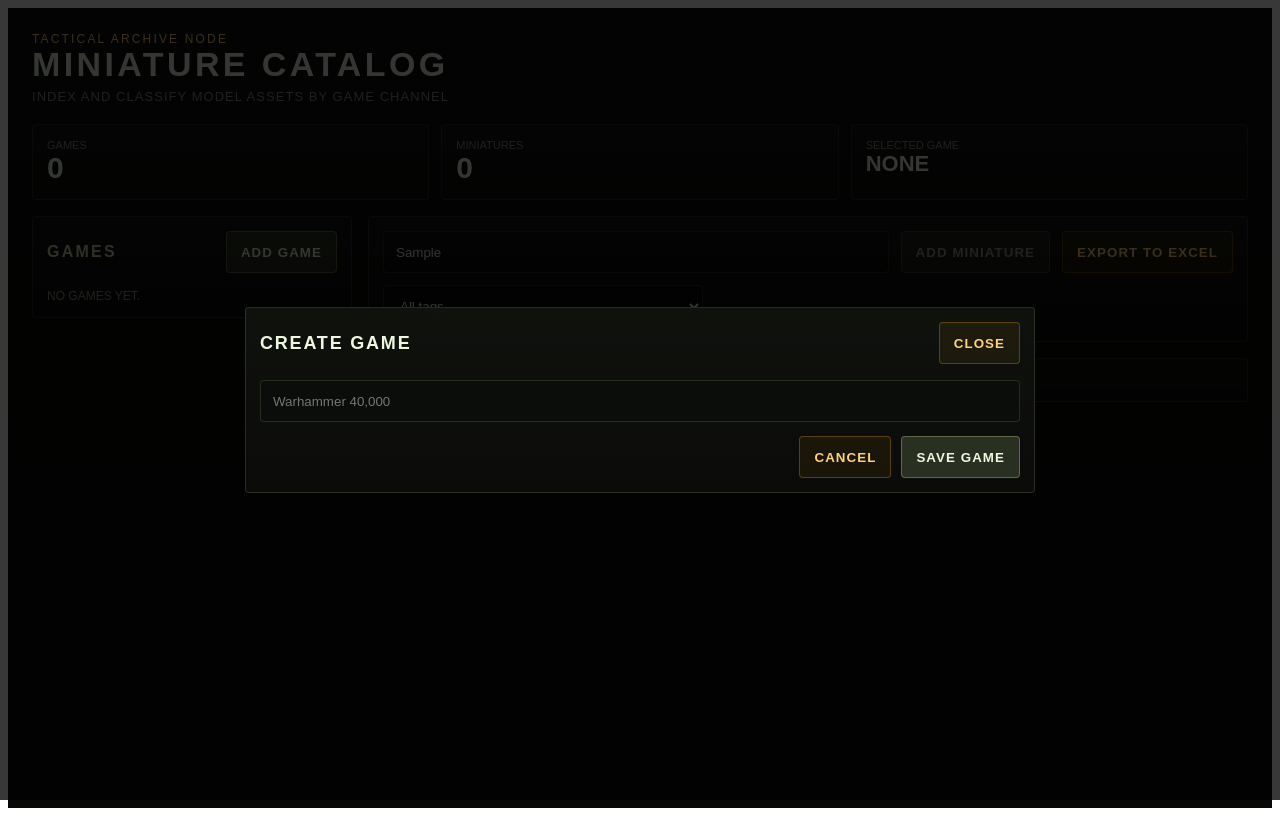
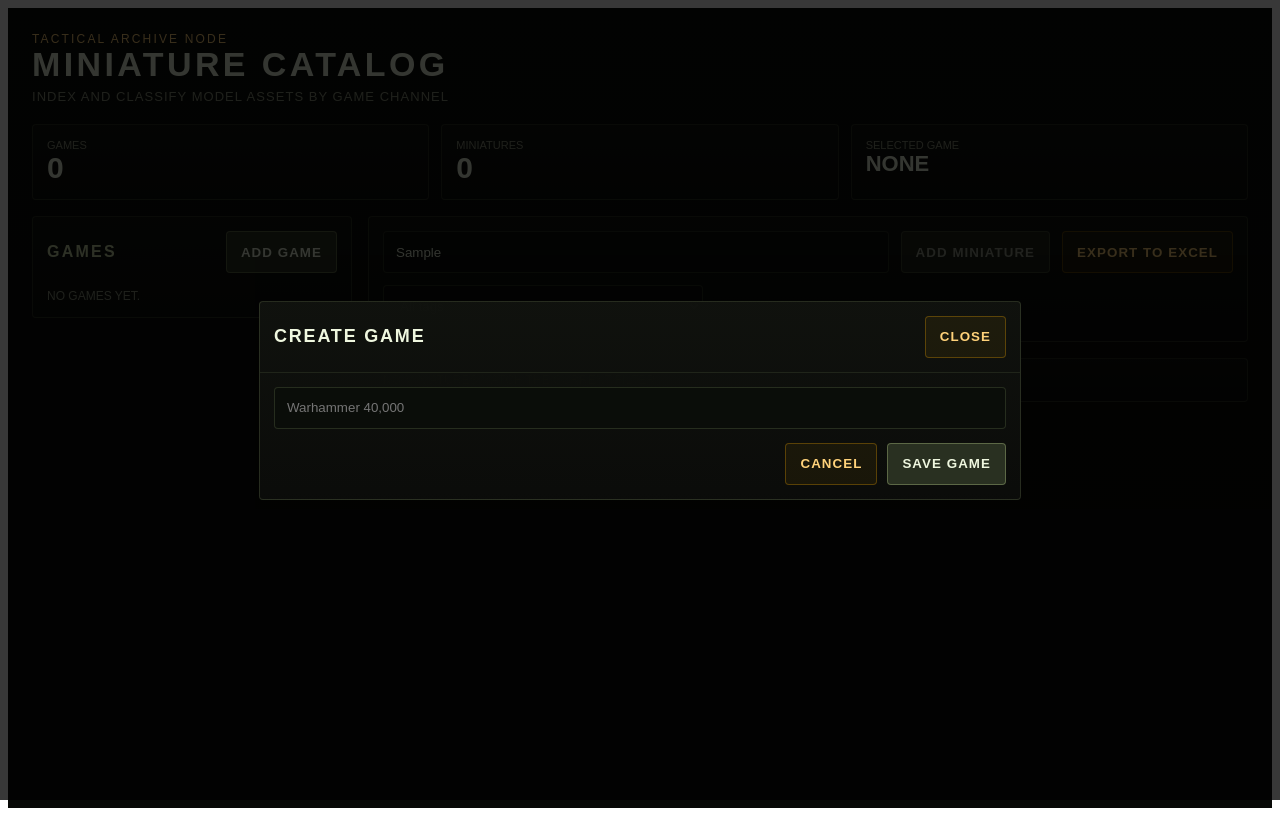
Before and after one commit to InventorofSoup/CatalogYourMinis, a React (Vite) app in the folder CatalogYourMinis-app/: page / in a window 1280 px wide. Both pictures are taken after typing "Sample" into the empty fields and a click on the button "ADD GAME". Built offline with nearby package versions, Linux system fonts and the light colour scheme.

Commit message:
Update App.jsx
make it so miniature submission page has enough room for Save.

```diff
--- a/CatalogYourMinis-app/src/App.jsx
+++ b/CatalogYourMinis-app/src/App.jsx
@@ -270,20 +270,27 @@ function Modal({ open, title, children, onClose, isMobile }) {
           ...ui.panel,
           width: "100%",
           maxWidth: isMobile ? "100%" : 760,
-          maxHeight: isMobile ? "100vh" : "90vh",
-          minHeight: isMobile ? "100vh" : "auto",
-          overflow: "auto",
+          height: isMobile ? "100dvh" : "auto",
+          maxHeight: isMobile ? "100dvh" : "90vh",
+          minHeight: isMobile ? "100dvh" : "auto",
+          overflow: "hidden",
           borderRadius: isMobile ? 0 : 4,
-          padding: isMobile ? 16 : 14,
+          padding: 0,
+          display: "flex",
+          flexDirection: "column",
         }}
       >
-        <div style={{ display: "flex", justifyContent: "space-between", gap: 12, marginBottom: 16, alignItems: "center" }}>
-          <div style={{ fontWeight: 800, color: "#eff7df", textTransform: "uppercase", letterSpacing: "0.1em", fontSize: isMobile ? 16 : 18 }}>
-            {title}
+        <div style={{ padding: isMobile ? 16 : 14, borderBottom: "1px solid rgba(167,188,126,0.12)" }}>
+          <div style={{ display: "flex", justifyContent: "space-between", gap: 12, alignItems: "center" }}>
+            <div style={{ fontWeight: 800, color: "#eff7df", textTransform: "uppercase", letterSpacing: "0.1em", fontSize: isMobile ? 16 : 18 }}>
+              {title}
+            </div>
+            <button type="button" onClick={onClose} style={ui.btnAlt}>Close</button>
           </div>
-          <button type="button" onClick={onClose} style={ui.btnAlt}>Close</button>
         </div>
-        {children}
+        <div style={{ flex: 1, overflowY: "auto", padding: isMobile ? 16 : 14, paddingBottom: isMobile ? 24 : 14 }}>
+          {children}
+        </div>
       </div>
     </div>
   );
```
